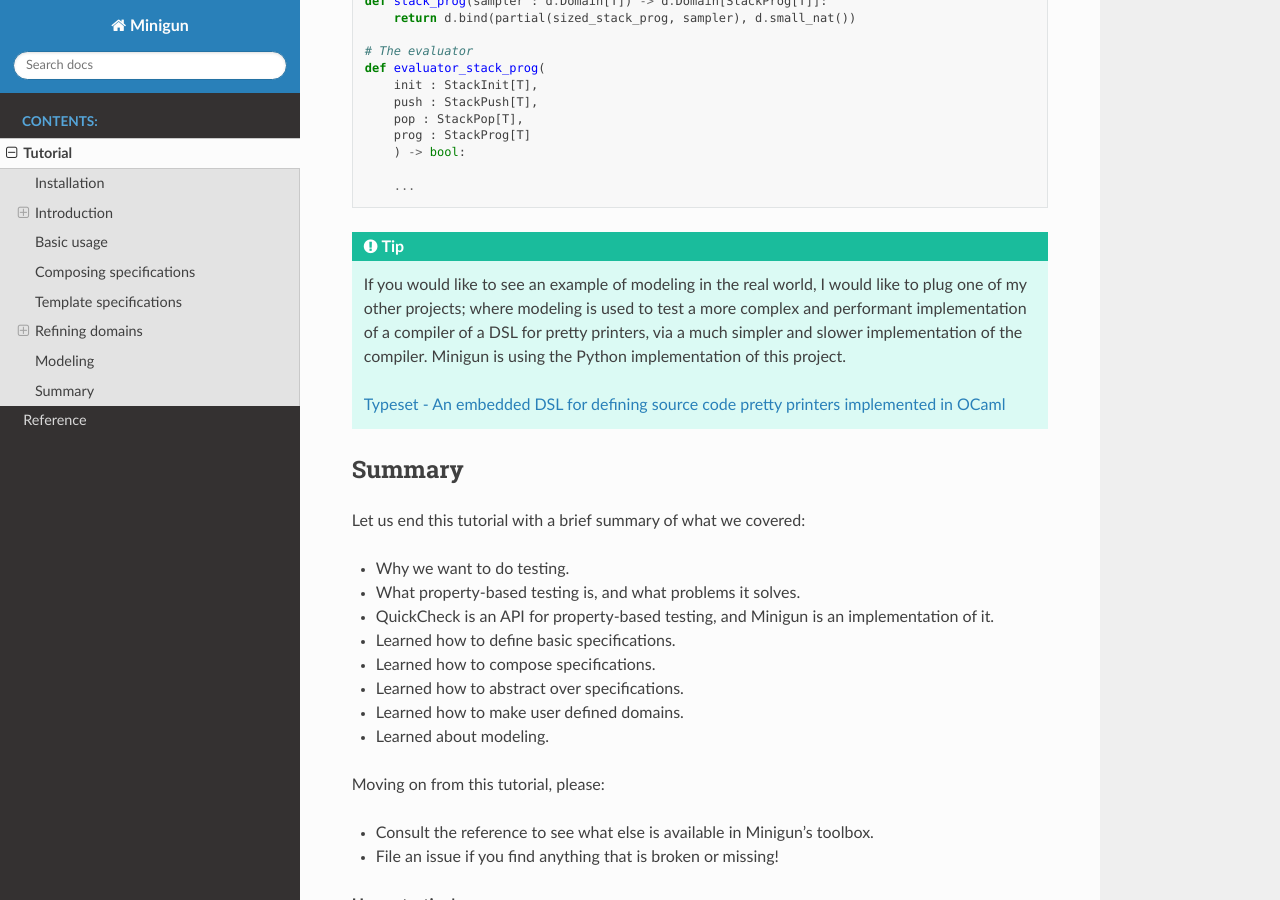
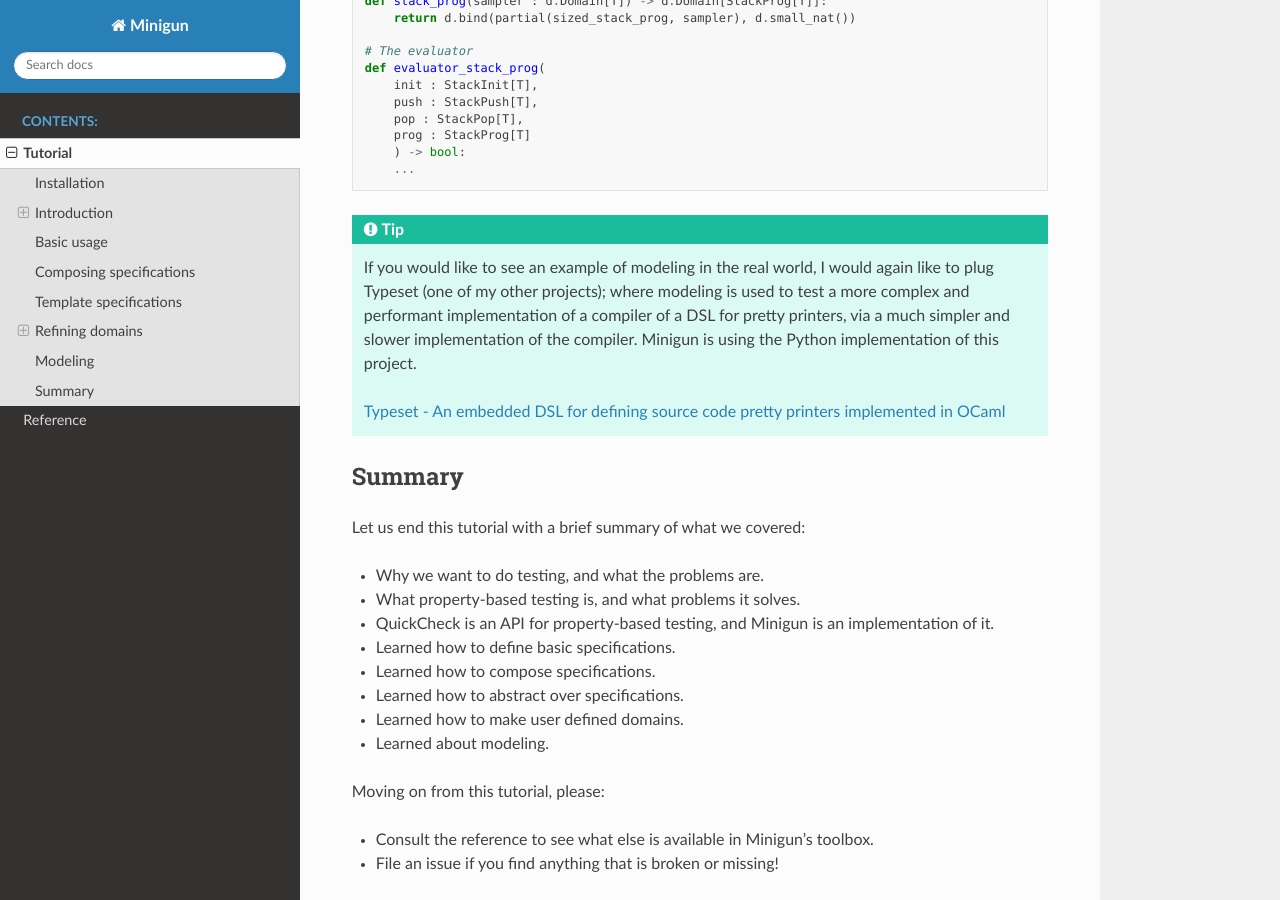
Before and after one commit to soren-n/minigun-py, a Sphinx documentation site: the page built from docs/source/tutorial.rst, in a window 1280 px wide and 900 px high, scrolled down 16343 px. Built offline with Sphinx 7.4.7 and the Read the Docs theme 2.0.0, drawn with Linux system fonts in a browser that asks for light colours.

Commit message:
Formatting

```diff
--- a/docs/source/tutorial.rst
+++ b/docs/source/tutorial.rst
@@ -692,12 +692,11 @@ Let us consider the modeling of the stack example from earlier:
         pop : StackPop[T],
         prog : StackProg[T]
         ) -> bool:
-
         ...
 
 .. tip::
 
-    If you would like to see an example of modeling in the real world, I would like to plug one of my other projects; where modeling is used to test a more complex and performant implementation of a compiler of a DSL for pretty printers, via a much simpler and slower implementation of the compiler. Minigun is using the Python implementation of this project.
+    If you would like to see an example of modeling in the real world, I would again like to plug Typeset (one of my other projects); where modeling is used to test a more complex and performant implementation of a compiler of a DSL for pretty printers, via a much simpler and slower implementation of the compiler. Minigun is using the Python implementation of this project.
 
     `Typeset - An embedded DSL for defining source code pretty printers implemented in OCaml <https://github.com/soren-n/typeset-ocaml>`_
 
@@ -706,7 +705,7 @@ Summary
 
 Let us end this tutorial with a brief summary of what we covered:
 
-* Why we want to do testing.
+* Why we want to do testing, and what the problems are.
 * What property-based testing is, and what problems it solves.
 * QuickCheck is an API for property-based testing, and Minigun is an implementation of it.
 * Learned how to define basic specifications.
```
